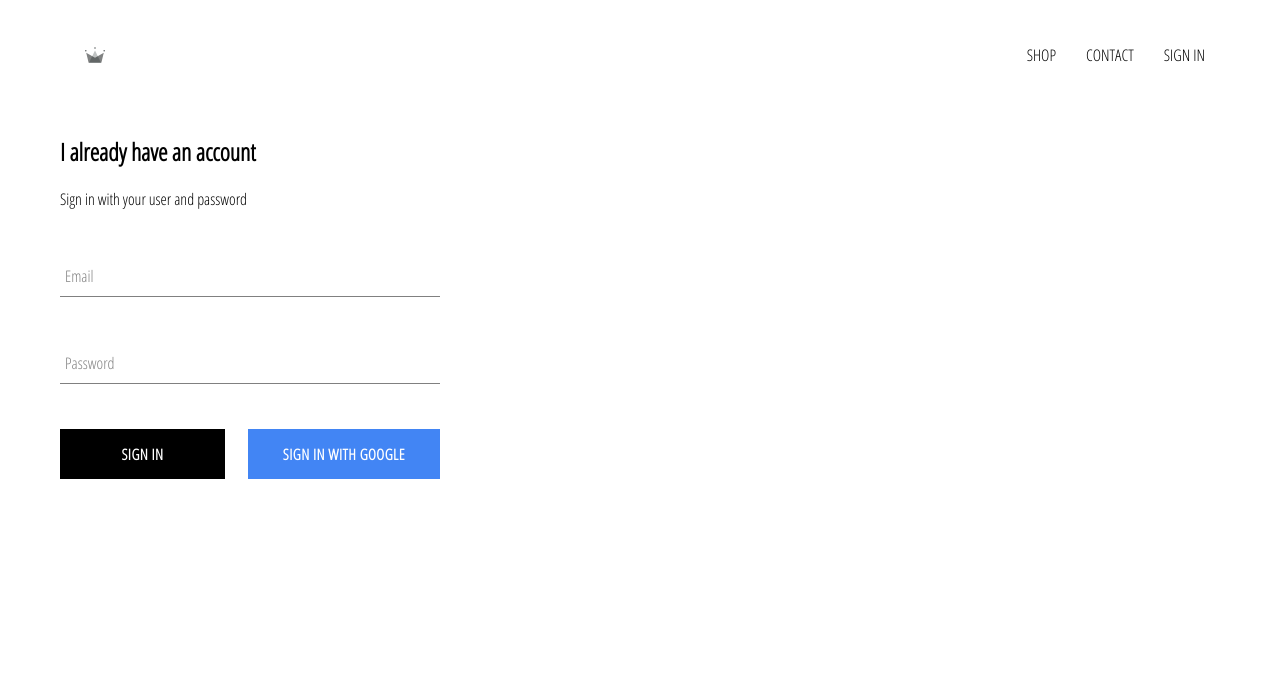
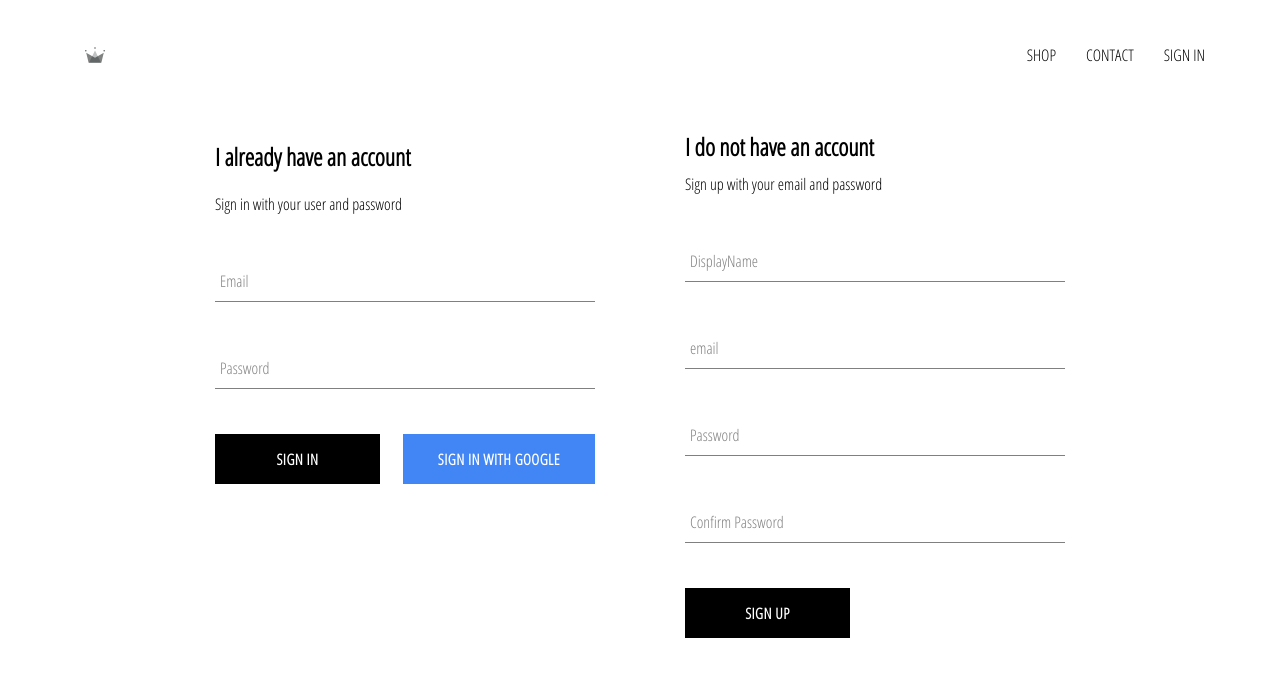
Before and after one commit to oscarcg91/cwrn-clothing, a React (Create React App) app: page /signin in a window 1280 px wide. Shown: the top 676 px of the page. Built offline with nearby package versions, Linux system fonts and the light colour scheme; no server answers.

Commit message:
added sign up component and create user with email and password

```diff
--- a/src/App.js
+++ b/src/App.js
@@ -1,6 +1,9 @@
 import "./App.css";
 import HomePage from "./pages/homepage/homepage.component";
-import { auth } from "../src/firebase/firebase.utils";
+import {
+  auth,
+  createUserProfileDocument,
+} from "../src/firebase/firebase.utils";
 import React from "react";
 import { BrowserRouter, Routes, Route } from "react-router-dom";
 import ShopPage from "./pages/shop/shop.component";
@@ -19,9 +22,23 @@
   unsubscribeFromAuth = null;
 
   componentDidMount() {
-    this.unsubscribeFromAuth = auth.onAuthStateChanged((user) => {
-      this.setState({ currentUser: user });
-      console.log(user);
+    this.unsubscribeFromAuth = auth.onAuthStateChanged(async (user) => {
+      if (user) {
+        const userRef = await createUserProfileDocument(user);
+
+        userRef.onSnapshot((snapShot) => {
+          this.setState({
+            currentUser: {
+              id: snapShot.id,
+              ...snapShot.data(),
+            },
+          });
+        });
+
+        console.log(this.state);
+      } else {
+        this.setState({ currentUser: user });
+      }
     });
   }
 
--- /dev/null
+++ b/src/components/sign-up/sign-up.component.jsx
@@ -0,0 +1,106 @@
+import React from "react";
+import FormInput from "../form-input/form-input.component";
+import CustomButton from "../custom-button/custom-button.component";
+import { createUserProfileDocument,auth } from "../../firebase/firebase.utils";
+import './sign-up.styles.scss';
+
+class SignUp extends React.Component{
+    constructor(props){
+        super(props);
+
+
+        this.state = {
+            displayName:'',
+            email:'',
+            password:'',
+            confirmPassword:''
+        }
+    }
+
+    handleSubmit = async event => {
+        event.preventDefault();
+
+        const {displayName,email,password,confirmPassword} = this.state;
+
+        if(password !== confirmPassword){
+            alert("Passwords don't match");
+            return;
+        }
+
+        try{
+            const{user} = auth.createUserWithEmailAndPassword(email,password);
+
+            await createUserProfileDocument(user,displayName);
+
+            this.setState({
+                displayName:'',
+                email:'',
+                password:'',
+                confirmPassword:''
+            });
+
+        }catch(err){
+            console.error(err);
+        }
+
+
+    }
+
+    handleChange = event => {
+        const {name,value} = event.target;
+
+        this.setState({
+            [name]:value
+        });
+    }
+
+    render(){
+        const {displayName,email,password,confirmPassword}  = this.state;
+        return(
+            <div className='sign-up'>
+                <h2 className='title'>I do not have an account</h2>
+                <span>Sign up with your email and password</span>
+                <form className="sign-up-form" onSubmit={this.handleSubmit}>
+                    <FormInput
+                        type="text"
+                        name="displayName"
+                        value={displayName}
+                        onChange={this.handleChange}
+                        label="DisplayName"
+                        required
+                    />
+                    <FormInput
+                        type="email"
+                        name="email"
+                        value={email}
+                        onChange={this.handleChange}
+                        label="email"
+                        required
+                    />
+                    <FormInput
+                        type="password"
+                        name="password"
+                        value={password}
+                        onChange={this.handleChange}
+                        label="Password"
+                        required
+                    />
+                    <FormInput
+                        type="password"
+                        name="confirmPassword"
+                        value={confirmPassword}
+                        onChange={this.handleChange}
+                        label="Confirm Password"
+                        required
+                    />
+                    <CustomButton type="submit">SIGN UP</CustomButton>
+                </form>
+
+            </div>
+        )
+    }
+
+}
+
+
+export default SignUp;
--- /dev/null
+++ b/src/components/sign-up/sign-up.styles.scss
@@ -0,0 +1,9 @@
+.sign-up {
+  display: flex;
+  flex-direction: column;
+  width: 380px;
+
+  .title {
+    margin: 10px 0;
+  }
+}
--- a/src/firebase/firebase.utils.js
+++ b/src/firebase/firebase.utils.js
@@ -12,6 +12,31 @@
   measurementId: "G-T0PCBXDH3D",
 };
 
+export const createUserProfileDocument = async (userAuth, additionalData) => {
+  if (!userAuth) return;
+
+  const userRef = firestore.doc(`users/${userAuth.uid}`);
+  const snapShot = await userRef.get();
+
+  if (!snapShot.exists) {
+    const { displayName, email } = userAuth;
+    const createdAt = new Date();
+
+    try {
+      await userRef.set({
+        displayName,
+        email,
+        createdAt,
+        ...additionalData,
+      });
+    } catch (err) {
+      console.error(`error creating user ${err.message}`);
+    }
+  }
+
+  return userRef;
+};
+
 firebase.initializeApp(config);
 
 export const auth = firebase.auth();
--- a/src/pages/sign-in-and-sign-up/sign-in-and-sign-up.component.jsx
+++ b/src/pages/sign-in-and-sign-up/sign-in-and-sign-up.component.jsx
@@ -1,10 +1,12 @@
 import React from "react";
 import './sign-in-and-sign-up.styles.scss';
 import SignIn from "../../components/sign-in/sign-in.component";
+import SignUp from "../../components/sign-up/sign-up.component";
 
 const SignInAndSignUpPage = () =>(
     <div className="sign-in-and-sign-up">
         <SignIn/>
+        <SignUp/>
     </div>
 );
 
--- a/src/pages/sign-in-and-sign-up/sign-in-and-sign-up.styles.scss
+++ b/src/pages/sign-in-and-sign-up/sign-in-and-sign-up.styles.scss
@@ -0,0 +1,6 @@
+.sign-in-and-sign-up {
+  width: 850px;
+  display: flex;
+  justify-content: space-between;
+  margin: 30px auto;
+}
```
